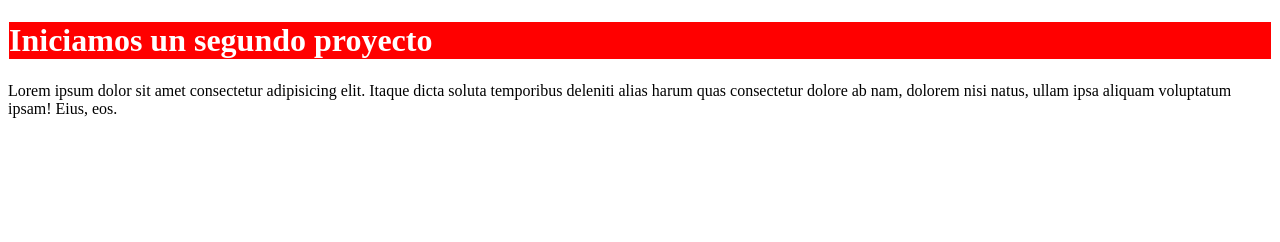
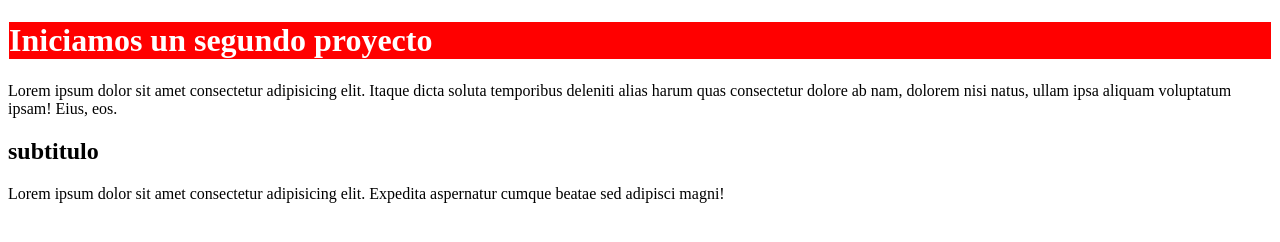
Before and after one commit to marcelofc2000/repodesde-visual-code, a plain HTML site: page index.html in a window 1280 px wide. Drawn offline with Linux system fonts and the light colour scheme.

Commit message:
agregams subtítulo y parrafo al html

```diff
--- a/index.html
+++ b/index.html
@@ -10,6 +10,9 @@
 <body>
     <h1>Iniciamos un segundo proyecto</h1>
     <p>Lorem ipsum dolor sit amet consectetur adipisicing elit. Itaque dicta soluta temporibus deleniti alias harum quas consectetur dolore ab nam, dolorem nisi natus, ullam ipsa aliquam voluptatum ipsam! Eius, eos.</p>
+    <h2>subtitulo</h2>
+    <p>Lorem ipsum dolor sit amet consectetur adipisicing elit. Expedita aspernatur cumque beatae sed adipisci magni!
+    </p>
 
 </body>
 </html>
```
